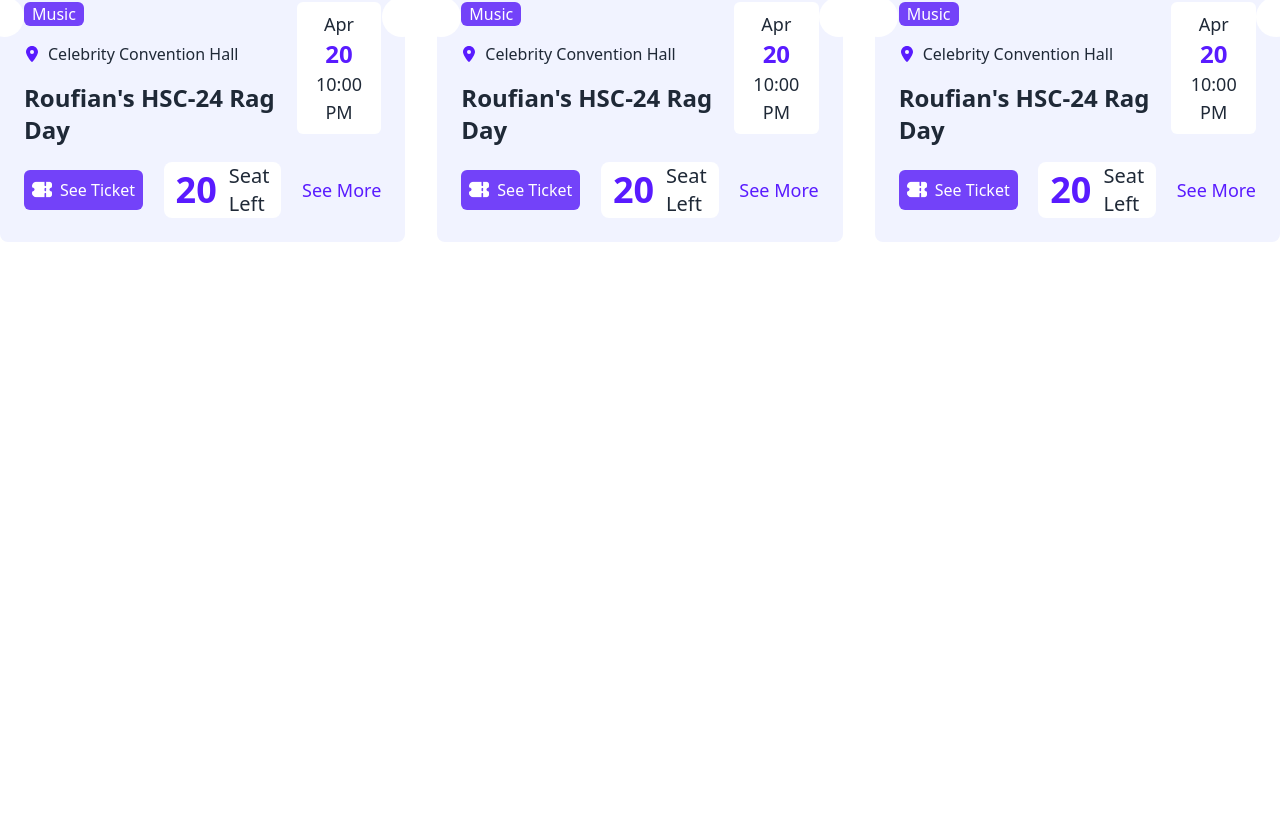
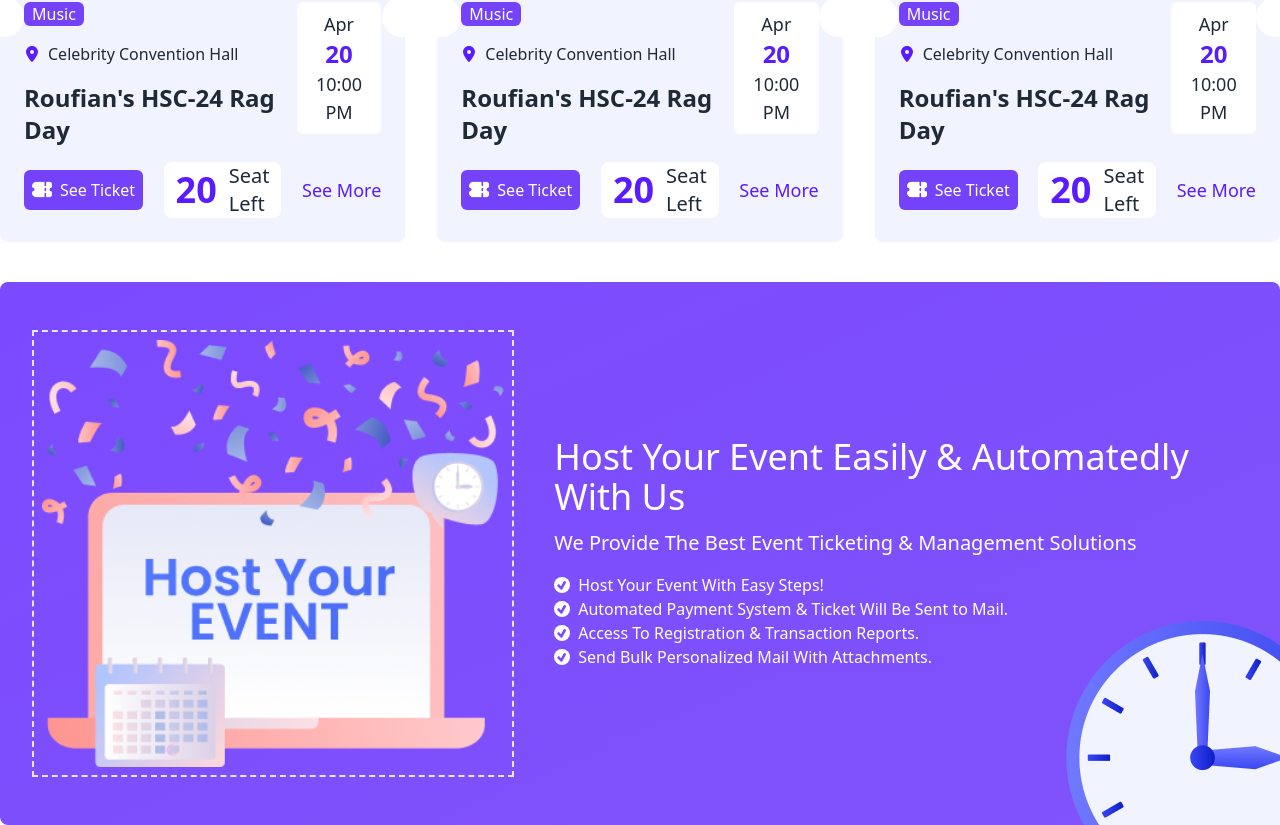
Before and after one commit to nisakib07/EventHost, a React (Vite) app: page / in a window 1280 px wide. Shown: the part 1037-1862 px from the top of the page. Before the commit the page ends 1279 px from the top, so only its background shows below. Built offline with nearby package versions, Linux system fonts and the light colour scheme.

Commit message:
Host event done

```diff
--- a/src/Home/Home.jsx
+++ b/src/Home/Home.jsx
@@ -1,5 +1,6 @@
 import Banner from "./Banner";
 import Events from "./Events";
+import HostEvent from "./HostEvent";
 import Navbar from "./Navbar";
 
 const Home = () => {
@@ -8,6 +9,7 @@ const Home = () => {
       <Navbar></Navbar>
       <Banner></Banner>
       <Events></Events>
+      <HostEvent></HostEvent>
     </div>
   );
 };
--- /dev/null
+++ b/src/Home/HostEvent.jsx
@@ -0,0 +1,59 @@
+import hostImg from "../assets/Group 29.png";
+import Wrapper from "./Wrapper";
+import { TiTick } from "react-icons/ti";
+
+import Clock from "../assets/Group.png";
+
+const HostEvent = () => {
+  return (
+    <Wrapper>
+      <div className="mt-10 bg-gradient-to-br from-[#7B4AFF] to-[#8053FA] rounded-lg py-12 px-8 flex items-center gap-10 relative">
+        <img
+          className="w-2/5 border-2 border-dashed p-2"
+          src={hostImg}
+          alt=""
+        />
+        <div className="text-white w-[700px]">
+          <h1 className="text-4xl mb-3">
+            Host Your Event Easily & Automatedly With Us
+          </h1>
+          <p className="text-xl">
+            We Provide The Best Event Ticketing & Management Solutions
+          </p>
+          <div className="mt-4">
+            <p className="flex items-center gap-2">
+              <span className="bg-white text-[#7B4AFF] rounded-lg">
+                <TiTick></TiTick>
+              </span>{" "}
+              Host Your Event With Easy Steps!
+            </p>
+            <p className="flex items-center gap-2">
+              <span className="bg-white text-[#7B4AFF] rounded-lg">
+                <TiTick></TiTick>
+              </span>{" "}
+              Automated Payment System & Ticket Will Be Sent to Mail.
+            </p>
+            <p className="flex items-center gap-2">
+              <span className="bg-white text-[#7B4AFF] rounded-lg">
+                <TiTick></TiTick>
+              </span>{" "}
+              Access To Registration & Transaction Reports.
+            </p>
+            <p className="flex items-center gap-2">
+              <span className="bg-white text-[#7B4AFF] rounded-lg">
+                <TiTick></TiTick>
+              </span>{" "}
+              Send Bulk Personalized Mail With Attachments.
+            </p>
+          </div>
+        </div>
+
+        <div className="absolute bottom-0 right-0">
+          <img src={Clock} alt="" />
+        </div>
+      </div>
+    </Wrapper>
+  );
+};
+
+export default HostEvent;
```
